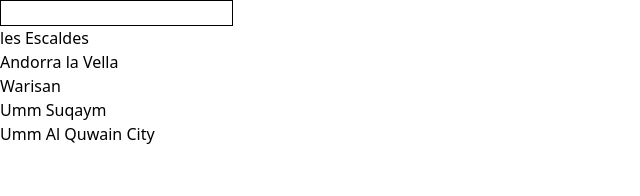
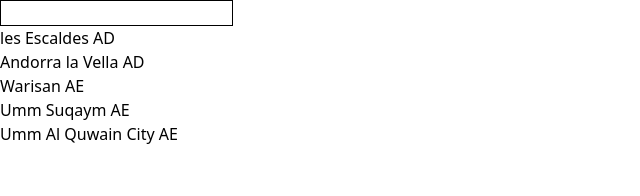
Before and after one commit to ProfasProgramuotojas/Weather-App, a Next.js app: page / in a window 1280 px wide. Shown: the top 196 px of the page, without its empty margins (0-640 px from the left). Built offline with nearby package versions, Linux system fonts and the light colour scheme.

Commit message:
Moved city suggesting to server from  client

```diff
--- a/app/components/Autocomplete.tsx
+++ b/app/components/Autocomplete.tsx
@@ -1,14 +1,21 @@
 "use client";
 
-import { useMemo, useState } from "react";
+import { useEffect, useState } from "react";
 import suggestCities from "@/app/lib/suggestCities";
 import { CityType } from "@/app/types/CityType";
 
 const Autocomplete = () => {
   const [query, setQuery] = useState("");
+  const [suggestedCities, setSuggestedCities] = useState<CityType[]>([]);
+  const [loading, setLoading] = useState(false);
 
-  const suggestedCities = useMemo(() => {
-    return suggestCities(query);
+  useEffect(() => {
+    const fetch = async () => {
+      setLoading(true);
+      setSuggestedCities(await suggestCities(query));
+      setLoading(false);
+    };
+    void fetch();
   }, [query]);
 
   return (
@@ -20,11 +27,17 @@ const Autocomplete = () => {
           setQuery(e.target.value);
         }}
       />
-      <div>
-        {suggestedCities.map((c: CityType) => (
-          <div key={c.name}>{c.ascii}</div>
-        ))}
-      </div>
+      {loading ? (
+        <div>Loading</div>
+      ) : (
+        <div>
+          {suggestedCities.map((c: CityType, i: number) => (
+            <div key={i}>
+              {c.ascii} {c.country}
+            </div>
+          ))}
+        </div>
+      )}
     </div>
   );
 };
--- a/app/lib/suggestCities.ts
+++ b/app/lib/suggestCities.ts
@@ -1,9 +1,11 @@
+"use server";
+
 import cities from "../data/cities.json";
 import { CityType } from "@/app/types/CityType";
 
 const LIMIT = 5;
 
-const suggestCities = (query: string): CityType[] => {
+const suggestCities = async (query: string): Promise<CityType[]> => {
   const autocompletedCities = cities.filter(
     (c) => c.name.slice(0, query.length) === query,
   );
```
